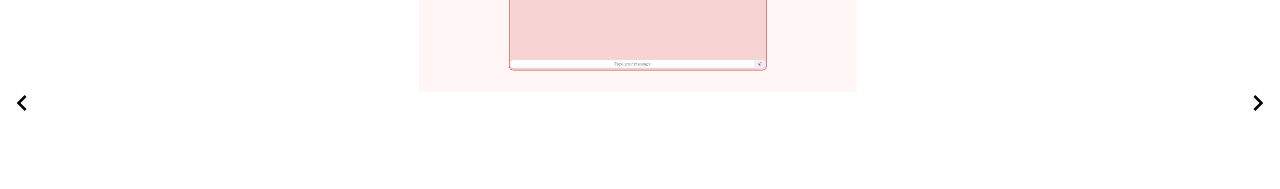
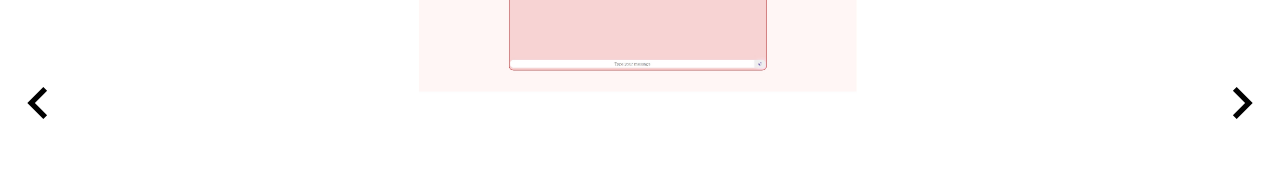
Before and after one commit to oooharuooo/portfolio-react, a React (Create React App) app: page /work in a window 1280 px wide. Shown: the part 308-497 px from the top of the page. Built offline with nearby package versions, Linux system fonts and the light colour scheme; a web font is replaced by a local one.

Commit message:
Update WorkPage.js

```diff
--- a/src/components/WorkPage.js
+++ b/src/components/WorkPage.js
@@ -23,9 +23,11 @@ const container = {
 };
 
 const item = {
-	hidden: { x: [-100, 0] },
+	hidden: { x: [-100, 0], rotateY: [-150, 0], scale: [0.25, 1] },
 	visible: {
 		x: 0,
+		rotateY: 0,
+		scale: 1,
 		transition: {
 			ease: "easeInOut",
 			duration: 0.5,
@@ -144,9 +146,9 @@ const Wrapper = styled.div`
 		position: absolute;
 		z-index: 50;
 		border: none;
-		background-color: inherit;
+		background: none;
 		svg {
-			font-size: 2rem;
+			font-size: 4rem;
 		}
 		&-next {
 			left: 0;
```
